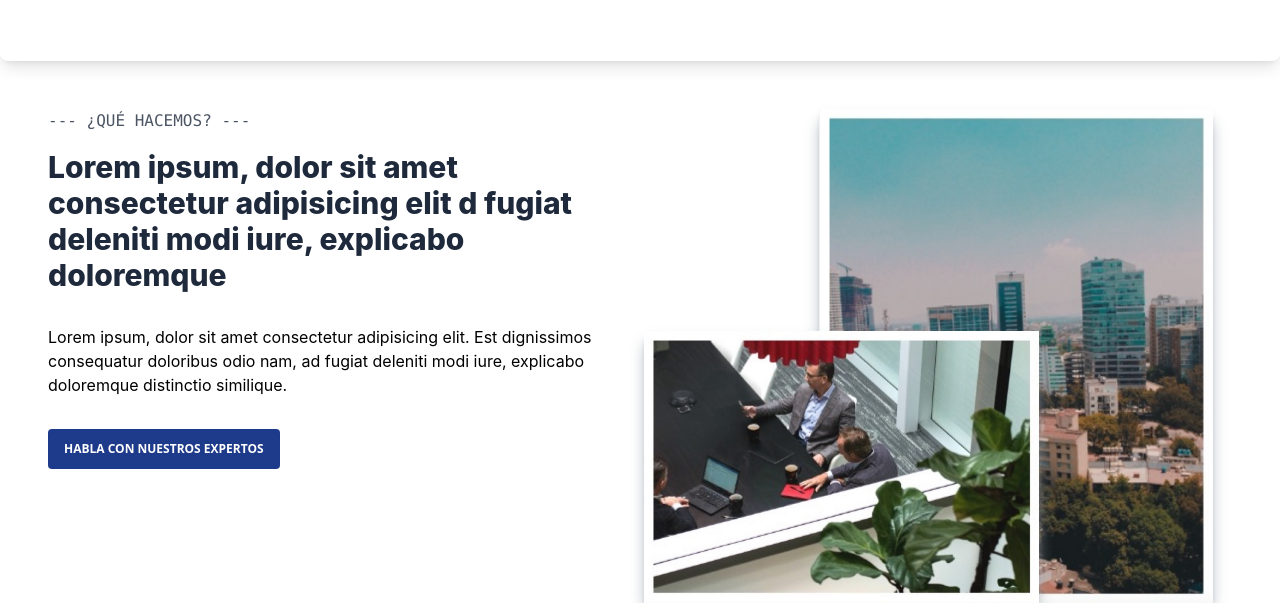
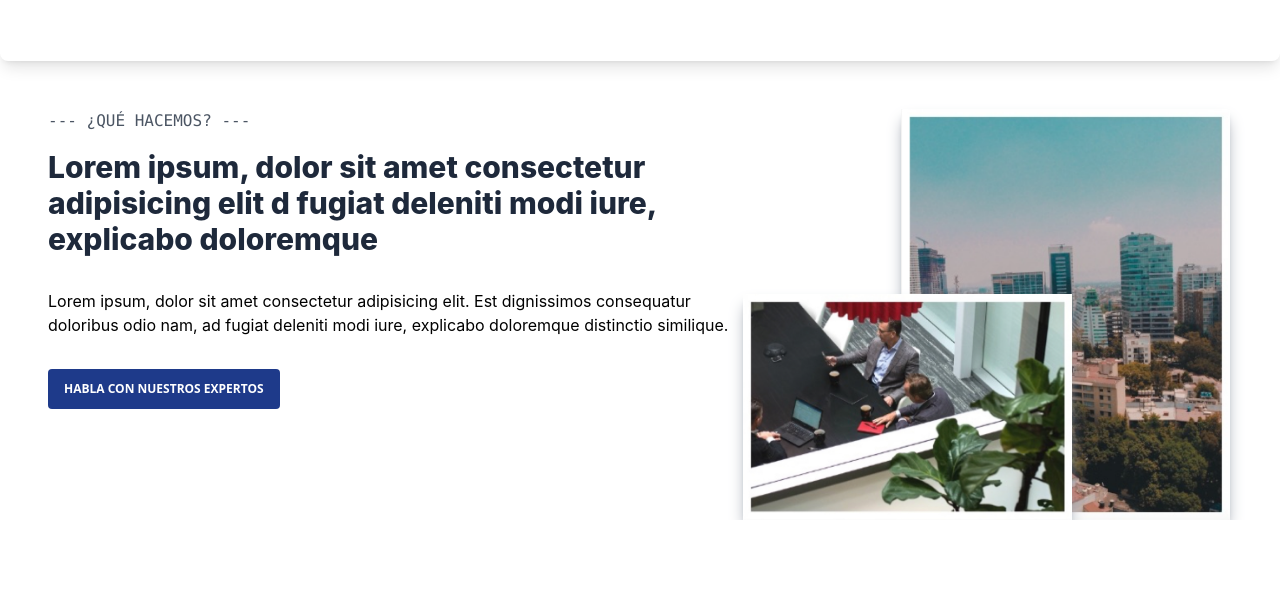
Before and after one commit to RiviCodes/rc-mockup-test, a React (Create React App) app: page / in a window 1280 px wide. Shown: the part 1503-2106 px from the top of the page. After the commit the page ends 2023 px from the top, so only its background shows below. Built offline with nearby package versions, Linux system fonts and the light colour scheme.

Commit message:
Fix Grid

```diff
--- a/src/components/AboutUs.jsx
+++ b/src/components/AboutUs.jsx
@@ -55,9 +55,9 @@ export default function AboutUs() {
         </div>
       </div>
 
-      <div className="grid grid-cols-1 md:grid-cols-2 mx-8 md:mx-12">
+      <div className="grid grid-cols-1 md:grid-cols-12 mx-8 md:mx-12">
         {/* LEFT SIDE */}
-        <div>
+        <div className="col-span-7">
           <h2 className="mb-4 font-mono text-gray-600">
             --- ¿QUÉ HACEMOS? ---
           </h2>
@@ -76,7 +76,7 @@ export default function AboutUs() {
         </div>
 
         {/* RIGHT SIDE */}
-        <div className="relative flex justify-center">
+        <div className="col-span-5 relative flex justify-center">
           <img
             className="relative bottom-0 left-20 w-4/6 shadow-lg shadow-gray-400"
             src="images/picture-2.jpg"
```
